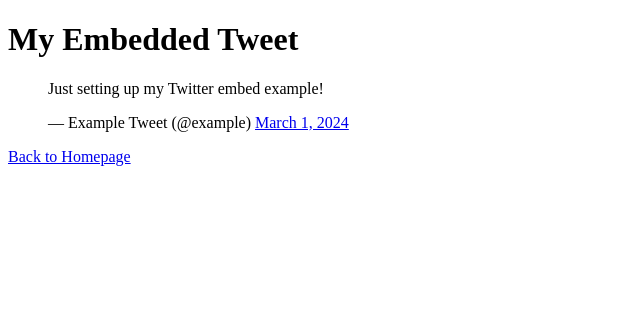
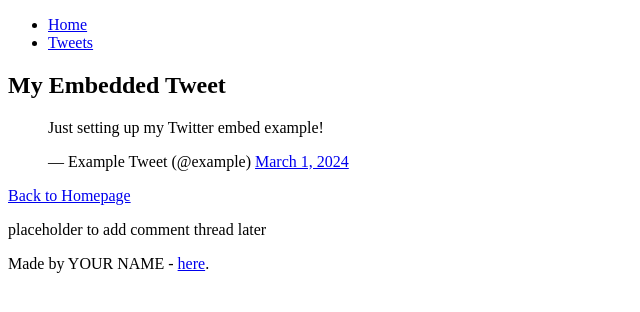
Before and after one commit to yjoel1/My_First_Portfolio, a plain HTML site: page html_basic/tweets.html in a window 1280 px wide. Shown: the whole page, without its empty margins (0-640 px from the left). Drawn offline with Linux system fonts and the light colour scheme.

Commit message:
Update tweets.html

```diff
--- a/html_basic/tweets.html
+++ b/html_basic/tweets.html
@@ -6,20 +6,35 @@
   </head>
   <body>
 
+    <header>
+      <ul>
+        <li><a href="index.html">Home</a></li>
+        <li><a href="tweets.html">Tweets</a></li>
+      </ul>
+    </header>
+
+    <main>
+      <article>
         <h1>My Embedded Tweet</h1>
 
-    <!-- Embedded Tweet -->
         <blockquote class="twitter-tweet">
-      <p lang="en" dir="ltr">
-        Just setting up my Twitter embed example!
-      </p>
+          <p lang="en" dir="ltr">Just setting up my Twitter embed example!</p>
           &mdash; Example Tweet (@example)
           <a href="https://twitter.com/example/status/1234567890000000000">March 1, 2024</a>
         </blockquote>
         <script async src="https://platform.twitter.com/widgets.js" charset="utf-8"></script>
 
-    <!-- Link back to homepage -->
         <p><a href="index.html">Back to Homepage</a></p>
+      </article>
+
+      <aside>
+        <p>placeholder to add comment thread later</p>
+      </aside>
+    </main>
+
+    <footer>
+      <p>Made by YOUR NAME - <a href="https://example.com" target="_blank">here</a>.</p>
+    </footer>
 
   </body>
 </html>
```
Lines whose indentation alone changed are shown as unchanged.
